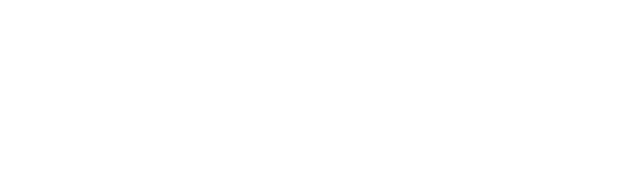
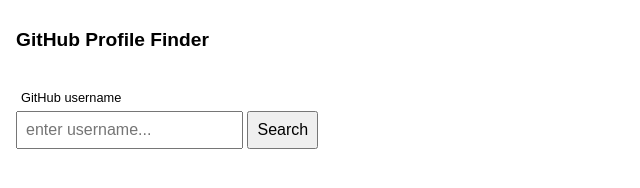
Before and after one commit to artificialarea/GitHubAPI, a plain HTML site: page index.html in a window 1280 px wide. Shown: the whole page, without its empty margins (0-640 px from the left). Drawn offline with nearby package versions, Linux system fonts and the light colour scheme.

Commit message:
update html/css and also added requirements to .js.

```diff
--- a/index.html
+++ b/index.html
@@ -9,17 +9,23 @@
     src: https://courses.thinkful.com/async-web-apps-v2/checkpoint/6#assignment
   -->
   <link rel="stylesheet" href="https://cdnjs.cloudflare.com/ajax/libs/normalize/8.0.1/normalize.min.css" integrity="sha256-l85OmPOjvil/SOvVt3HnSSjzF1TUMyT9eV0c2BzEGzU=" crossorigin="anonymous" />
+  <link rel="stylesheet" href="style.css">
 </head>
 
 <body>
   <main>
+    <h1>GitHub Profile Finder</h1>
 
+    <form>
+      <label for="search-username">GitHub username</label>
+      <input type="text" name="search-username" id="js-search-username" placeholder="enter username..." required>
+      <input type="submit" value="Search">
+    </form>
 
-
-
-
-
-
+    <section class="js-results hidden">
+      <h2 class="js-user">[User Name]'s Repos</h2>
+      <ul class="repos"></ul>
+    </section>
 
   </main>
 
--- a/script.js
+++ b/script.js
@@ -1 +1,33 @@
 'use strict';
+/* eslint-disable indent */
+
+// REQUIREMENTS ///////////////////////////////////
+
+// user enters github profile name to search
+
+// fetch data
+// API HTTP request URL
+// https://api.github.com/users/[user]/repos
+// e.g. https://api.github.com/users/artificialarea/repos
+// catch errors, if applicable
+
+// generate/render/display in the DOM...
+// user name
+    // "owner"."login"
+// list of repos associated with that username handle
+    // "name"
+// with links to each repo URL
+    // "html_url"
+
+// EXTRAs?
+    // "description"
+    // if "has_pages": true
+        // then a href: `https://${owner.login}.github.io/${name}
+
+// user must be able to make multiple searches and
+// only see the results for latest current search
+
+// end REQUIREMENTS ///////////////////////////////////
+
+
+const searchURL = 'https://api.github.com/users/';
--- a/style.css
+++ b/style.css
@@ -1,3 +1,28 @@
 * {
   box-sizing: border-box;
 }
+
+body {
+  padding: 16px;
+  font-family: Arial, Helvetica, sans-serif;
+  font-size: 1em;
+}
+
+h1 {
+  font-size: 1.2em;
+  margin-bottom: 40px;
+}
+
+label {
+  display: block;
+  font-size: 0.8em;
+  padding: 0 0 5px 5px;
+}
+
+input {
+  padding: 8px;
+}
+
+.hidden {
+  display: none;
+}
```
